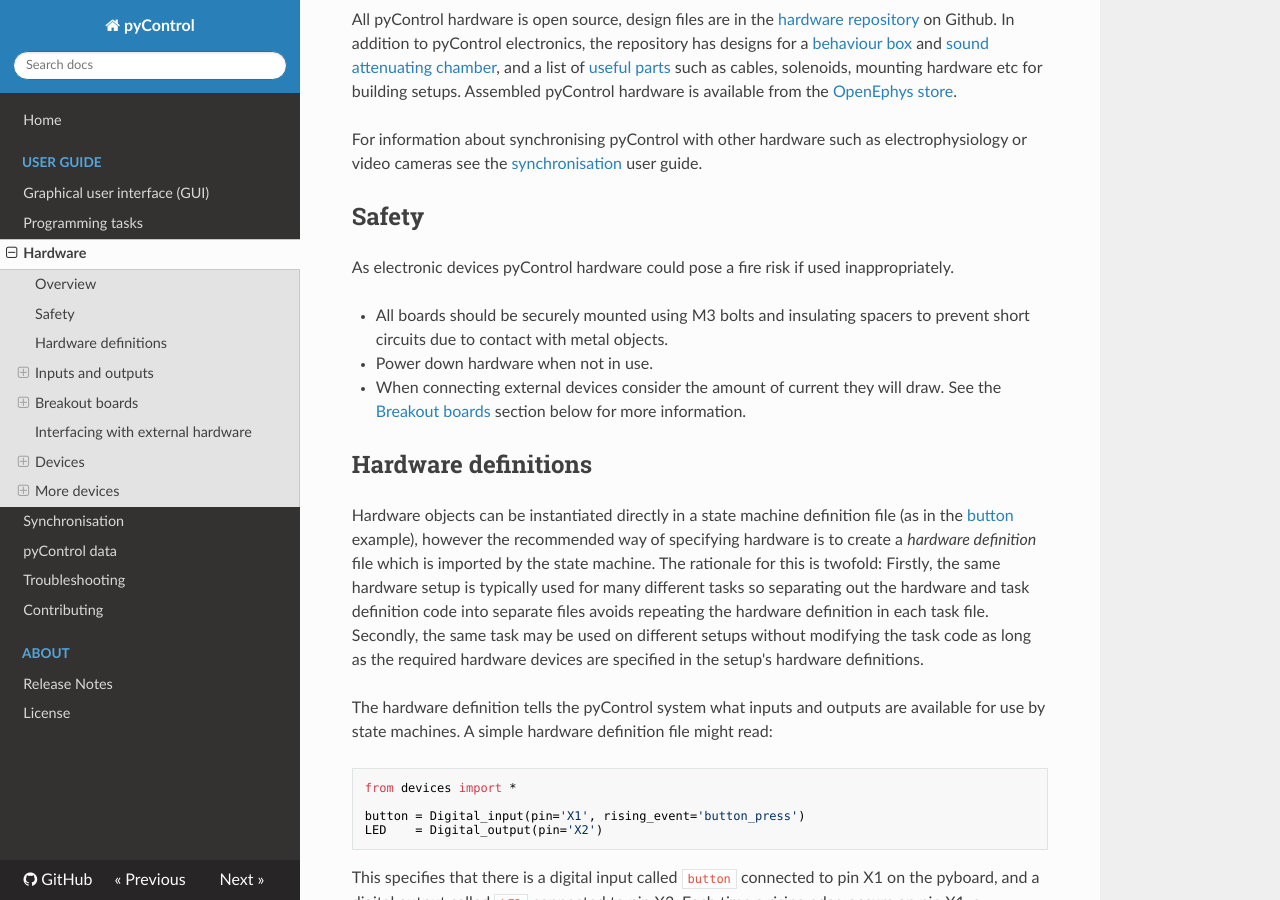
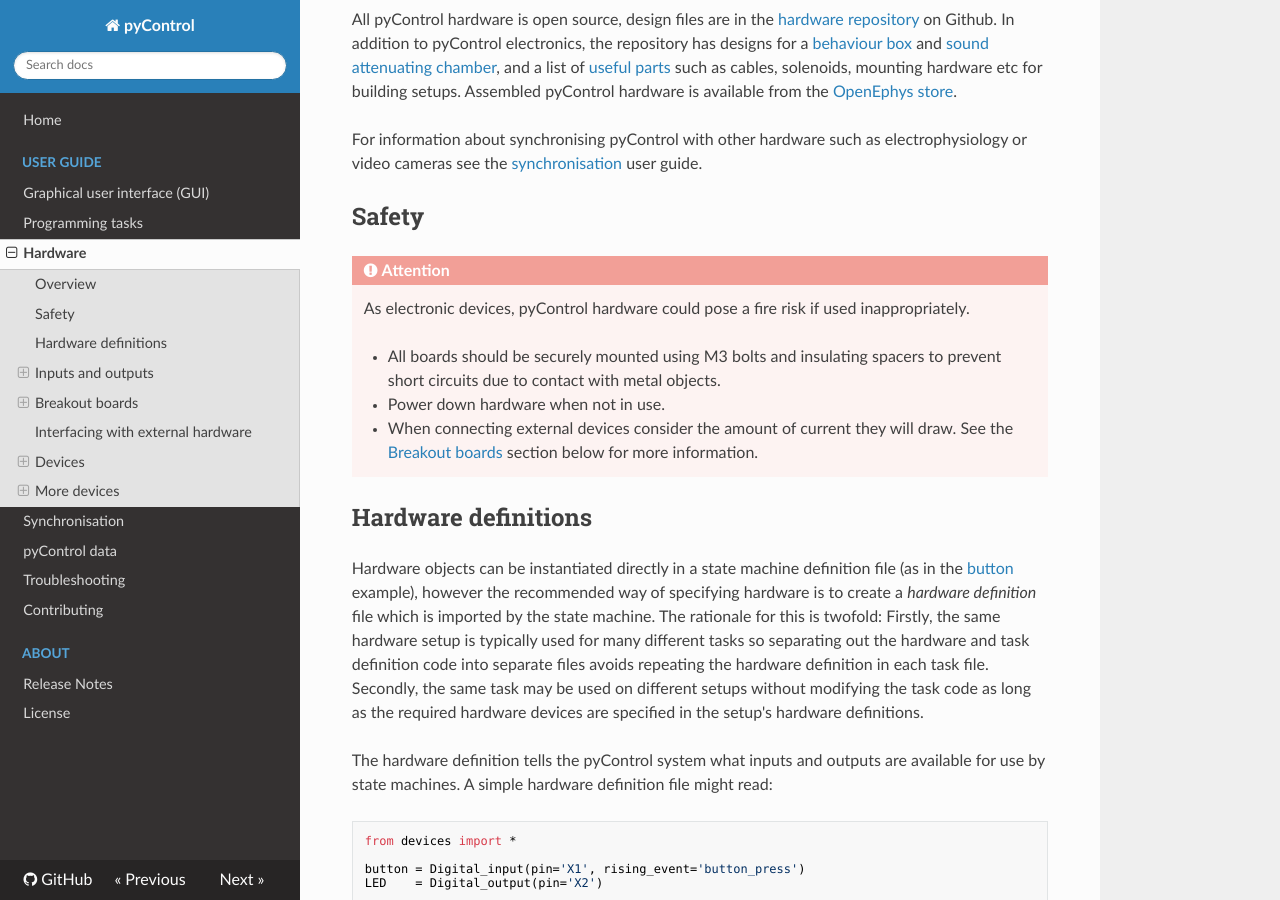
Before and after one commit to pyControl/docs, an MkDocs documentation site: the page built from docs/user-guide/hardware.md, in a window 1280 px wide and 900 px high, scrolled down 825 px. Built offline with MkDocs 1.6.1, drawn with Linux system fonts in a browser that asks for light colours; nearby versions of some CDN libraries; some of the changed text lies outside the part shown.

Commit message:
Added admonition extension for notes and warnings

```diff
--- a/docs/user-guide/hardware.md
+++ b/docs/user-guide/hardware.md
@@ -10,15 +10,15 @@
 
 For information about synchronising pyControl with other hardware such as electrophysiology or video cameras see the [synchronisation](synchronisation.md) user guide.
 
+
 ## Safety
+!!! danger "Attention"
 
-As electronic devices pyControl hardware could pose a fire risk if used inappropriately.
+    As electronic devices, pyControl hardware could pose a fire risk if used inappropriately.
 
-- All boards should be securely mounted using M3 bolts and insulating spacers to prevent short circuits due to contact with metal objects.
-
-- Power down hardware when not in use.
-
-- When connecting external devices consider the amount of current they will draw.  See the [Breakout boards](hardware.md#breakout-boards) section below for more information.
+    - All boards should be securely mounted using M3 bolts and insulating spacers to prevent short circuits due to contact with metal objects.
+    - Power down hardware when not in use.
+    - When connecting external devices consider the amount of current they will draw.  See the [Breakout boards](hardware.md#breakout-boards) section below for more information.
 
 ## Hardware definitions
 
--- a/mkdocs.yml
+++ b/mkdocs.yml
@@ -5,6 +5,9 @@ site_author: Champalimaud Foundation
 
 theme:
     name: readthedocs
+
+markdown_extensions:
+    - admonition
 
 repo_url: https://github.com/pycontrol/pycontrol-docs
 
```
Also changed, not shown: other parts of docs/user-guide/hardware.md (+10 -15 lines).
